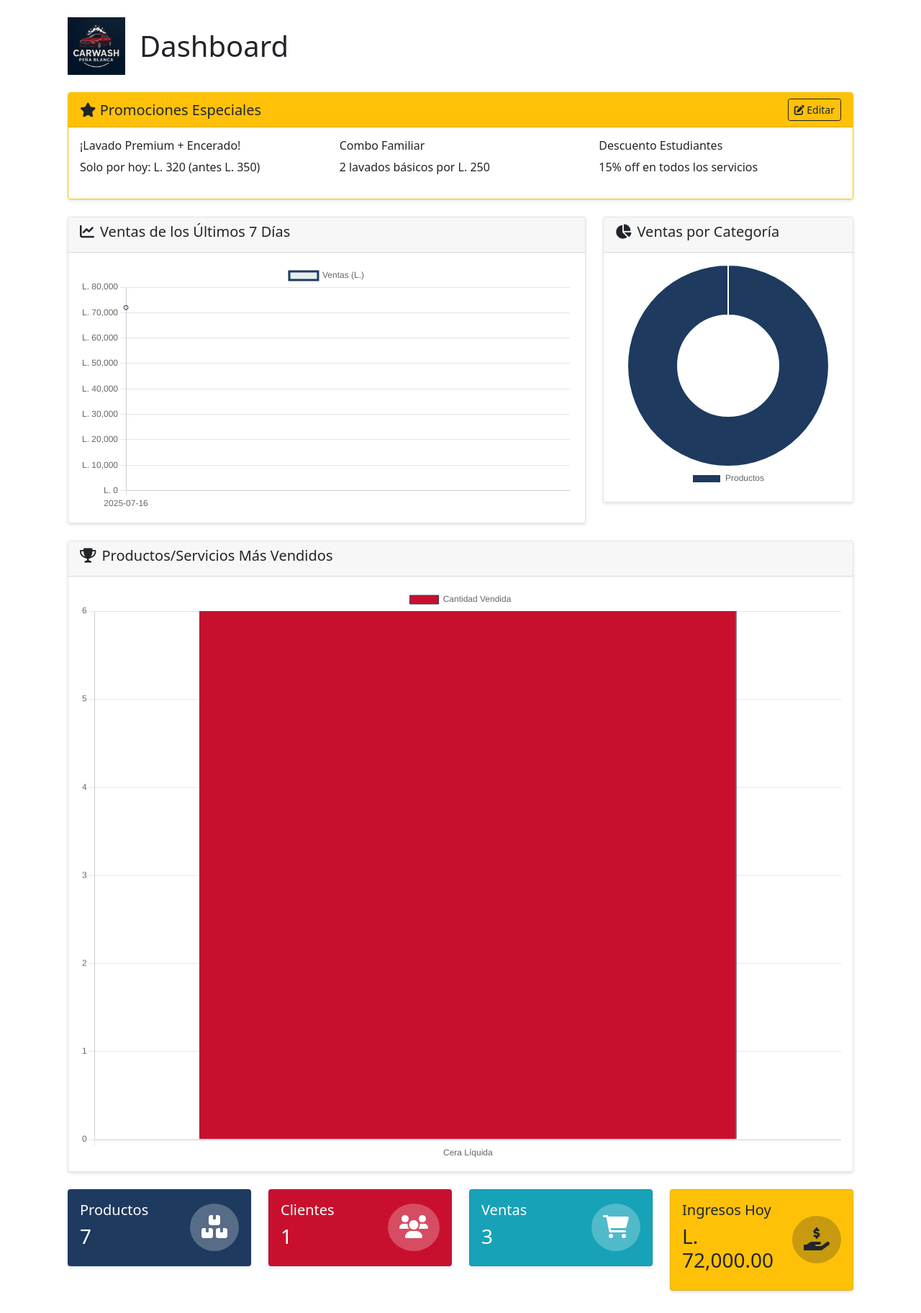
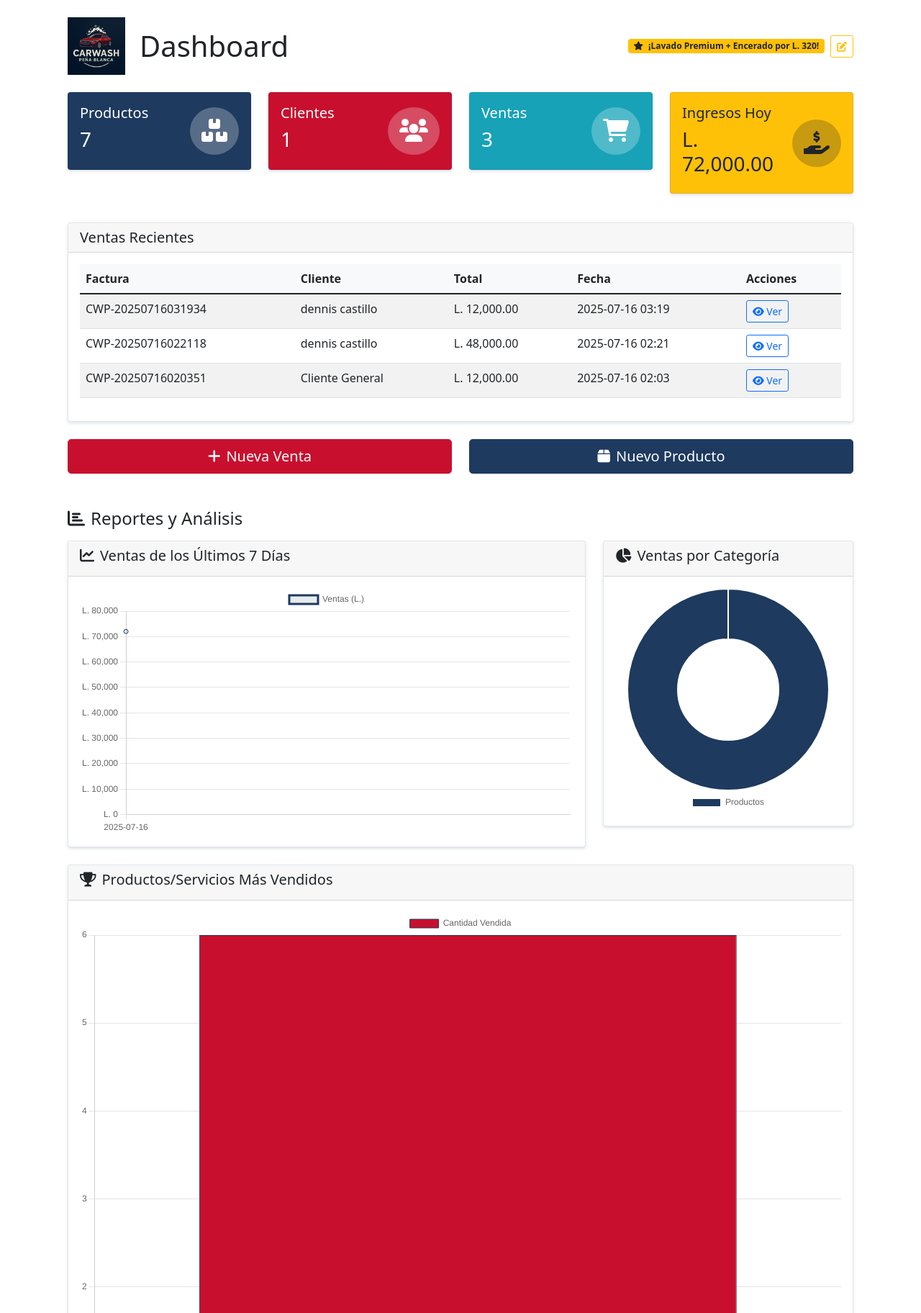
Before and after one commit to Kastillo95/CARWASH-, a Flask app: page / in a window 1280 px wide. Shown: the part 96-1920 px from the top of the page at 72% size. Run offline with Flask 3, Linux system fonts and the light colour scheme; data comes from the database, SQL or seed files in the repository.

Commit message:
Assistant checkpoint: Reparar error inventario y mejorar dashboard con promociones compactas
Assistant generated file changes:
- main.py: Agregar ruta sync_inventory faltante
- templates/dashboard.html: Mejorar dashboard con promociones compactas y gráficos al final, Mover gráficos al final y agregar estadísticas principales, Actualizar JavaScript para el nuevo sistema de promociones
- templates/sync_inventory.html: Completar template de sincronización de inventario

---

User prompt:

HAY UN ERROR EN INVENTARIO, Y EN EL DASHBOARD NO ME GUSTA ESE GRAN CUADRO DE PROMOSIONES PREFIERO UN PEQUEÑO ICONO DE EDITAR EN LA PARTE DE ARRIBA EN LA MISMA CINTA DONDE APARECE LA PROMO Y ESOS GRAFICOS LOS PREFIERO AL FINAL DE LA PAGINA

Replit-Commit-Author: Assistant
Replit-Commit-Session-Id: ccf57dbd-d696-4a91-8e70-1639c6def5d1

```diff
--- a/main.py
+++ b/main.py
@@ -418,6 +418,51 @@ def search_product():
     else:
         return jsonify({'success': False, 'message': 'Producto no encontrado'})
 
+@app.route('/sync_inventory', methods=['GET', 'POST'])
+def sync_inventory():
+    if request.method == 'POST':
+        password = request.form['password']
+        if hashlib.sha256(password.encode()).hexdigest() != ADMIN_PASSWORD_HASH:
+            flash('Contraseña incorrecta', 'error')
+            return redirect(url_for('sync_inventory'))
+
+        if 'excel_file' not in request.files:
+            flash('No se seleccionó archivo', 'error')
+            return redirect(url_for('sync_inventory'))
+
+        file = request.files['excel_file']
+        if file.filename == '':
+            flash('No se seleccionó archivo', 'error')
+            return redirect(url_for('sync_inventory'))
+
+        if file and file.filename.endswith('.xlsx'):
+            try:
+                # Leer el archivo Excel
+                df = pd.read_excel(file)
+
+                conn = get_db_connection()
+                # Limpiar tabla de productos
+                conn.execute("DELETE FROM products")
+
+                # Insertar productos del Excel
+                for _, row in df.iterrows():
+                    conn.execute("""
+                        INSERT INTO products (name, description, price, stock, category)
+                        VALUES (?, ?, ?, ?, ?)
+                    """, (row['Producto'], row['Descripción'], row['Precio'], row['Stock'], row['Categoría']))
+
+                conn.commit()
+                conn.close()
+
+                flash('Inventario sincronizado exitosamente', 'success')
+                return redirect(url_for('products'))
+            except Exception as e:
+                flash(f'Error al procesar archivo: {str(e)}', 'error')
+        else:
+            flash('Solo archivos .xlsx son permitidos', 'error')
+
+    return render_template('sync_inventory.html')
+
 @app.route('/api/dashboard_data')
 def dashboard_data():
     conn = get_db_connection()
--- a/templates/dashboard.html
+++ b/templates/dashboard.html
@@ -1,4 +1,3 @@
-
 {% extends "base.html" %}
 
 {% block title %}Dashboard - Carwash Peña Blanca{% endblock %}
@@ -6,128 +5,61 @@
 {% block content %}
 <div class="row">
     <div class="col-12">
-        <div class="d-flex align-items-center mb-4">
+        <div class="d-flex align-items-center justify-content-between mb-4">
+            <div class="d-flex align-items-center">
                 <img src="{{ url_for('static', filename='IMG-20250624-WA0043_1752632246954.jpg') }}"
                      alt="Carwash Peña Blanca Logo"
                      style="width: 80px; height: 80px; object-fit: contain; margin-right: 20px;">
                 <h1 class="mb-0">Dashboard</h1>
             </div>
-    </div>
-</div>
-
-<!-- Promociones Editables -->
-<div class="row mb-4">
-    <div class="col-12">
-        <div class="card border-warning">
-            <div class="card-header bg-warning text-dark d-flex justify-content-between align-items-center">
-                <h5 class="mb-0"><i class="fas fa-star"></i> Promociones Especiales</h5>
-                <button class="btn btn-sm btn-outline-dark" onclick="editPromotions()">
-                    <i class="fas fa-edit"></i> Editar
+            <div class="d-flex align-items-center">
+                <span class="badge bg-warning text-dark me-2">
+                    <i class="fas fa-star me-1"></i>
+                    <span id="promo-text">¡Lavado Premium + Encerado por L. 320!</span>
+                </span>
+                <button class="btn btn-sm btn-outline-warning" onclick="editPromotions()" title="Editar Promociones">
+                    <i class="fas fa-edit"></i>
                 </button>
-            </div>
-            <div class="card-body">
-                <div id="promotions-display">
-                    <div class="row">
-                        <div class="col-md-4">
-                            <div class="promotion-item">
-                                <h6 id="promo1-title">¡Lavado Premium + Encerado!</h6>
-                                <p id="promo1-desc">Solo por hoy: L. 320 (antes L. 350)</p>
-                            </div>
-                        </div>
-                        <div class="col-md-4">
-                            <div class="promotion-item">
-                                <h6 id="promo2-title">Combo Familiar</h6>
-                                <p id="promo2-desc">2 lavados básicos por L. 250</p>
-                            </div>
-                        </div>
-                        <div class="col-md-4">
-                            <div class="promotion-item">
-                                <h6 id="promo3-title">Descuento Estudiantes</h6>
-                                <p id="promo3-desc">15% off en todos los servicios</p>
             </div>
         </div>
     </div>
 </div>
 
-                <div id="promotions-edit" style="display: none;">
+<!-- Modal para editar promociones -->
+<div class="modal fade" id="promoModal" tabindex="-1">
+    <div class="modal-dialog modal-lg">
+        <div class="modal-content">
+            <div class="modal-header">
+                <h5 class="modal-title"><i class="fas fa-star me-2"></i>Editar Promociones</h5>
+                <button type="button" class="btn-close" data-bs-dismiss="modal"></button>
+            </div>
+            <div class="modal-body">
+                <div class="mb-3">
+                    <label class="form-label">Promoción Principal (se muestra en el header)</label>
+                    <input type="text" class="form-control" id="edit-main-promo" placeholder="Ej: ¡Lavado Premium + Encerado por L. 320!">
+                </div>
+                <hr>
+                <h6>Promociones Adicionales</h6>
                 <div class="row">
-                        <div class="col-md-4">
+                    <div class="col-md-6">
                         <div class="mb-3">
-                                <label class="form-label">Promoción 1 - Título</label>
-                                <input type="text" class="form-control" id="edit-promo1-title">
-                            </div>
-                            <div class="mb-3">
-                                <label class="form-label">Descripción</label>
-                                <textarea class="form-control" id="edit-promo1-desc" rows="2"></textarea>
+                            <label class="form-label">Promoción 2</label>
+                            <input type="text" class="form-control" id="edit-promo2" placeholder="Ej: Combo Familiar 2x1">
                         </div>
                     </div>
-                        <div class="col-md-4">
+                    <div class="col-md-6">
                         <div class="mb-3">
-                                <label class="form-label">Promoción 2 - Título</label>
-                                <input type="text" class="form-control" id="edit-promo2-title">
-                            </div>
-                            <div class="mb-3">
-                                <label class="form-label">Descripción</label>
-                                <textarea class="form-control" id="edit-promo2-desc" rows="2"></textarea>
-                            </div>
-                        </div>
-                        <div class="col-md-4">
-                            <div class="mb-3">
-                                <label class="form-label">Promoción 3 - Título</label>
-                                <input type="text" class="form-control" id="edit-promo3-title">
-                            </div>
-                            <div class="mb-3">
-                                <label class="form-label">Descripción</label>
-                                <textarea class="form-control" id="edit-promo3-desc" rows="2"></textarea>
-                            </div>
-                        </div>
-                    </div>
-                    <div class="text-end">
-                        <button class="btn btn-success" onclick="savePromotions()">
-                            <i class="fas fa-save"></i> Guardar
-                        </button>
-                        <button class="btn btn-secondary" onclick="cancelEditPromotions()">
-                            <i class="fas fa-times"></i> Cancelar
-                        </button>
+                            <label class="form-label">Promoción 3</label>
+                            <input type="text" class="form-control" id="edit-promo3" placeholder="Ej: Descuento estudiantes 15%">
                         </div>
                     </div>
                 </div>
             </div>
-    </div>
-</div>
-
-<!-- Gráficas y Reportes -->
-<div class="row mb-4">
-    <div class="col-md-8">
-        <div class="card">
-            <div class="card-header">
-                <h5><i class="fas fa-chart-line me-2"></i>Ventas de los Últimos 7 Días</h5>
-            </div>
-            <div class="card-body">
-                <canvas id="salesChart" width="400" height="200"></canvas>
-            </div>
-        </div>
-    </div>
-    <div class="col-md-4">
-        <div class="card">
-            <div class="card-header">
-                <h5><i class="fas fa-chart-pie me-2"></i>Ventas por Categoría</h5>
-            </div>
-            <div class="card-body">
-                <canvas id="categoryChart" width="200" height="200"></canvas>
-            </div>
-        </div>
-    </div>
-</div>
-
-<div class="row mb-4">
-    <div class="col-12">
-        <div class="card">
-            <div class="card-header">
-                <h5><i class="fas fa-trophy me-2"></i>Productos/Servicios Más Vendidos</h5>
-            </div>
-            <div class="card-body">
-                <canvas id="topProductsChart" width="400" height="300"></canvas>
+            <div class="modal-footer">
+                <button type="button" class="btn btn-secondary" data-bs-dismiss="modal">Cancelar</button>
+                <button type="button" class="btn btn-success" onclick="savePromotions()">
+                    <i class="fas fa-save me-1"></i>Guardar
+                </button>
             </div>
         </div>
     </div>
@@ -261,44 +193,44 @@
     </div>
 </div>
 
-<!-- Reportes Compactos -->
+<!-- Gráficas y Reportes al final -->
 <div class="row mt-5">
     <div class="col-12">
-        <h4 class="mb-3">Reportes Rápidos</h4>
+        <h4 class="mb-3"><i class="fas fa-chart-bar me-2"></i>Reportes y Análisis</h4>
     </div>
 </div>
 
-<div class="row">
-    <div class="col-md-6">
-        <div class="card" style="height: 300px;">
-            <div class="card-header d-flex justify-content-between align-items-center">
-                <h6 class="mb-0">Ventas por Período</h6>
-                <select class="form-select form-select-sm" style="width: 120px;" id="sales-period" onchange="updateSalesChart()">
-                    <option value="day">Día</option>
-                    <option value="week" selected>Semana</option>
-                    <option value="month">Mes</option>
-                    <option value="year">Año</option>
-                </select>
+<div class="row mb-4">
+    <div class="col-md-8">
+        <div class="card">
+            <div class="card-header">
+                <h5><i class="fas fa-chart-line me-2"></i>Ventas de los Últimos 7 Días</h5>
             </div>
             <div class="card-body">
                 <canvas id="salesChart" width="400" height="200"></canvas>
             </div>
         </div>
     </div>
-
-    <div class="col-md-6">
-        <div class="card" style="height: 300px;">
-            <div class="card-header d-flex justify-content-between align-items-center">
-                <h6 class="mb-0">Productos Más Vendidos</h6>
-                <select class="form-select form-select-sm" style="width: 120px;" id="products-period" onchange="updateProductsChart()">
-                    <option value="day">Día</option>
-                    <option value="week">Semana</option>
-                    <option value="month" selected>Mes</option>
-                    <option value="year">Año</option>
-                </select>
+    <div class="col-md-4">
+        <div class="card">
+            <div class="card-header">
+                <h5><i class="fas fa-chart-pie me-2"></i>Ventas por Categoría</h5>
             </div>
             <div class="card-body">
-                <canvas id="productsChart" width="400" height="200"></canvas>
+                <canvas id="categoryChart" width="200" height="200"></canvas>
+            </div>
+        </div>
+    </div>
+</div>
+
+<div class="row mb-4">
+    <div class="col-12">
+        <div class="card">
+            <div class="card-header">
+                <h5><i class="fas fa-trophy me-2"></i>Productos/Servicios Más Vendidos</h5>
+            </div>
+            <div class="card-body">
+                <canvas id="topProductsChart" width="400" height="300"></canvas>
             </div>
         </div>
     </div>
@@ -398,40 +330,42 @@ fetch('/api/dashboard_data')
 // Funciones para editar promociones
 function editPromotions() {
     // Cargar valores actuales
-    document.getElementById('edit-promo1-title').value = document.getElementById('promo1-title').textContent;
-    document.getElementById('edit-promo1-desc').value = document.getElementById('promo1-desc').textContent;
-    document.getElementById('edit-promo2-title').value = document.getElementById('promo2-title').textContent;
-    document.getElementById('edit-promo2-desc').value = document.getElementById('promo2-desc').textContent;
-    document.getElementById('edit-promo3-title').value = document.getElementById('promo3-title').textContent;
-    document.getElementById('edit-promo3-desc').value = document.getElementById('promo3-desc').textContent;
+    const savedPromotions = localStorage.getItem('promotions');
+    if (savedPromotions) {
+        const promos = JSON.parse(savedPromotions);
+        document.getElementById('edit-main-promo').value = promos.main || '¡Lavado Premium + Encerado por L. 320!';
+        document.getElementById('edit-promo2').value = promos.promo2 || 'Combo Familiar 2x1';
+        document.getElementById('edit-promo3').value = promos.promo3 || 'Descuento estudiantes 15%';
+    } else {
+        document.getElementById('edit-main-promo').value = '¡Lavado Premium + Encerado por L. 320!';
+        document.getElementById('edit-promo2').value = 'Combo Familiar 2x1';
+        document.getElementById('edit-promo3').value = 'Descuento estudiantes 15%';
+    }
 
-    document.getElementById('promotions-display').style.display = 'none';
-    document.getElementById('promotions-edit').style.display = 'block';
+    // Mostrar modal
+    const modal = new bootstrap.Modal(document.getElementById('promoModal'));
+    modal.show();
 }
 
 function savePromotions() {
-    // Actualizar valores mostrados
-    document.getElementById('promo1-title').textContent = document.getElementById('edit-promo1-title').value;
-    document.getElementById('promo1-desc').textContent = document.getElementById('edit-promo1-desc').value;
-    document.getElementById('promo2-title').textContent = document.getElementById('edit-promo2-title').value;
-    document.getElementById('promo2-desc').textContent = document.getElementById('edit-promo2-desc').value;
-    document.getElementById('promo3-title').textContent = document.getElementById('edit-promo3-title').value;
-    document.getElementById('promo3-desc').textContent = document.getElementById('edit-promo3-desc').value;
+    // Obtener valores
+    const mainPromo = document.getElementById('edit-main-promo').value;
+    const promo2 = document.getElementById('edit-promo2').value;
+    const promo3 = document.getElementById('edit-promo3').value;
+
+    // Actualizar texto principal
+    document.getElementById('promo-text').textContent = mainPromo;
 
     // Guardar en localStorage
     localStorage.setItem('promotions', JSON.stringify({
-        promo1: {title: document.getElementById('edit-promo1-title').value, desc: document.getElementById('edit-promo1-desc').value},
-        promo2: {title: document.getElementById('edit-promo2-title').value, desc: document.getElementById('edit-promo2-desc').value},
-        promo3: {title: document.getElementById('edit-promo3-title').value, desc: document.getElementById('edit-promo3-desc').value}
+        main: mainPromo,
+        promo2: promo2,
+        promo3: promo3
     }));
 
-    document.getElementById('promotions-display').style.display = 'block';
-    document.getElementById('promotions-edit').style.display = 'none';
-}
-
-function cancelEditPromotions() {
-    document.getElementById('promotions-display').style.display = 'block';
-    document.getElementById('promotions-edit').style.display = 'none';
+    // Cerrar modal
+    const modal = bootstrap.Modal.getInstance(document.getElementById('promoModal'));
+    modal.hide();
 }
 
 // Cargar promociones guardadas al cargar la página
@@ -439,12 +373,9 @@ window.addEventListener('load', function() {
     const savedPromotions = localStorage.getItem('promotions');
     if (savedPromotions) {
         const promos = JSON.parse(savedPromotions);
-        document.getElementById('promo1-title').textContent = promos.promo1.title;
-        document.getElementById('promo1-desc').textContent = promos.promo1.desc;
-        document.getElementById('promo2-title').textContent = promos.promo2.title;
-        document.getElementById('promo2-desc').textContent = promos.promo2.desc;
-        document.getElementById('promo3-title').textContent = promos.promo3.title;
-        document.getElementById('promo3-desc').textContent = promos.promo3.desc;
+        if (promos.main) {
+            document.getElementById('promo-text').textContent = promos.main;
+        }
     }
 });
 
```
Also changed, not shown: templates/sync_inventory.html (+46 -17 lines). Lines whose indentation alone changed are shown as unchanged.
